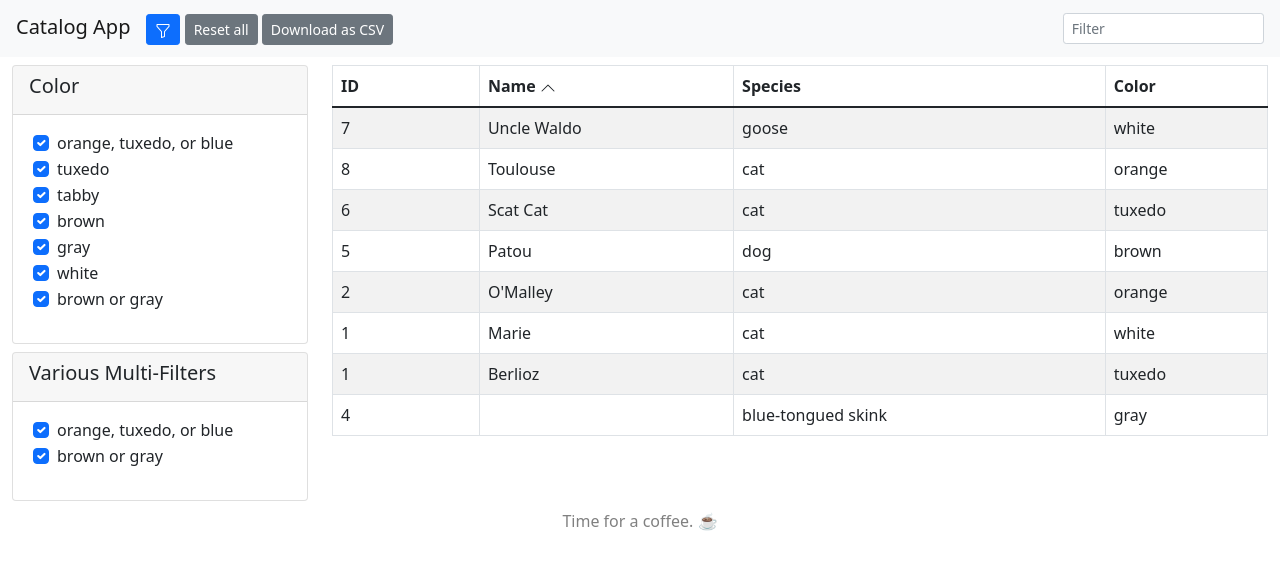
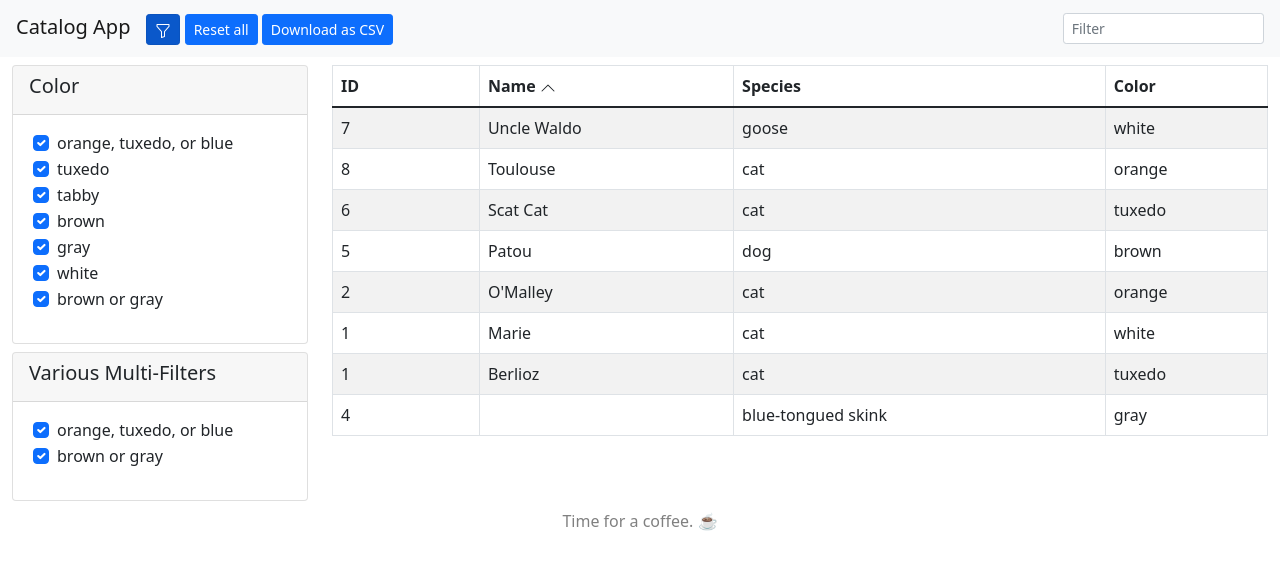
Before and after one commit to neapsix/catalog-app, a React (Create React App) app: page / in a window 1280 px wide. Shown: the top 570 px of the page. Built offline with nearby package versions, Linux system fonts and the light colour scheme.

Commit message:
Update button styles

```diff
--- a/src/components/DownloadCSVButton.js
+++ b/src/components/DownloadCSVButton.js
@@ -22,7 +22,7 @@ class DownloadCSVButton extends React.Component {
         return (
             <>
                 <Button
-                    variant="secondary"
+                    variant="primary"
                     size="sm"
                     onClick={this.handleClick}
                 >
--- a/src/components/Header.js
+++ b/src/components/Header.js
@@ -1,7 +1,7 @@
 import 'bootstrap/dist/css/bootstrap.min.css'
 import './Header.css'
 import React from 'react'
-import { Navbar, Container, Col, Button, ToggleButton } from 'react-bootstrap'
+import { Navbar, Container, Col, Button } from 'react-bootstrap'
 import DownloadCSVButton from './DownloadCSVButton'
 import FilterFormField from './FilterFormField'
 
@@ -30,19 +30,18 @@ class Header extends React.Component {
                         <Col xs={12} lg={8} xl={10} className="p-1">
                             <Navbar.Brand>Catalog App</Navbar.Brand>
                             <Navbar.Text>
-                                <ToggleButton
-                                    variant="outline-primary"
+                                <Button
+                                    variant="primary"
                                     size="sm"
                                     onClick={this.props.handleFilterCollapse}
-                                    type="checkbox"
-                                    checked={this.props.filtersOpen}
+                                    active={this.props.filtersOpen}
                                 >
                                     {this.filterIcon()}
-                                </ToggleButton>
+                                </Button>
                             </Navbar.Text>{' '}
                             <Navbar.Text>
                                 <Button
-                                    variant="secondary"
+                                    variant="primary"
                                     size="sm"
                                     onClick={this.props.handleResetAll}
                                 >
```
